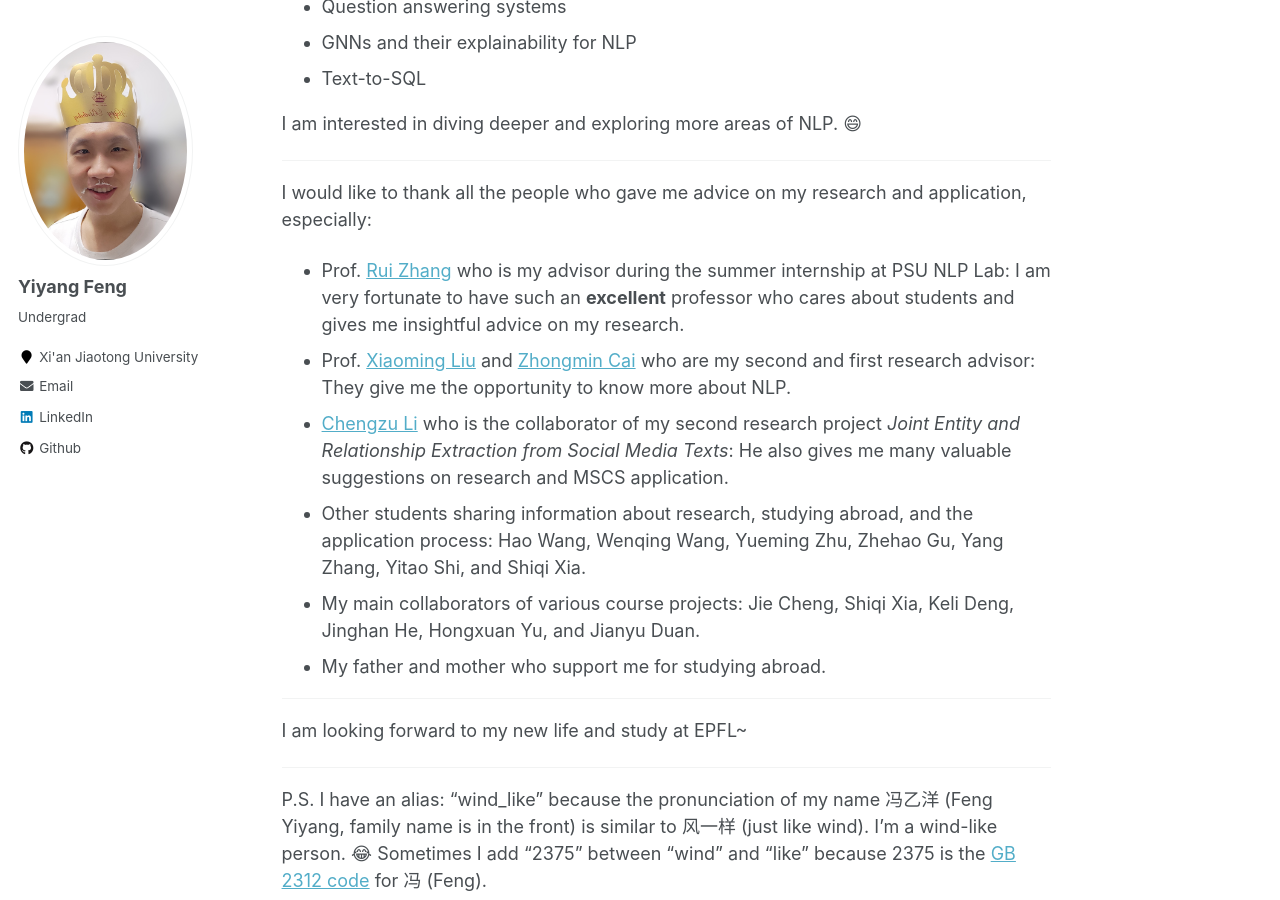
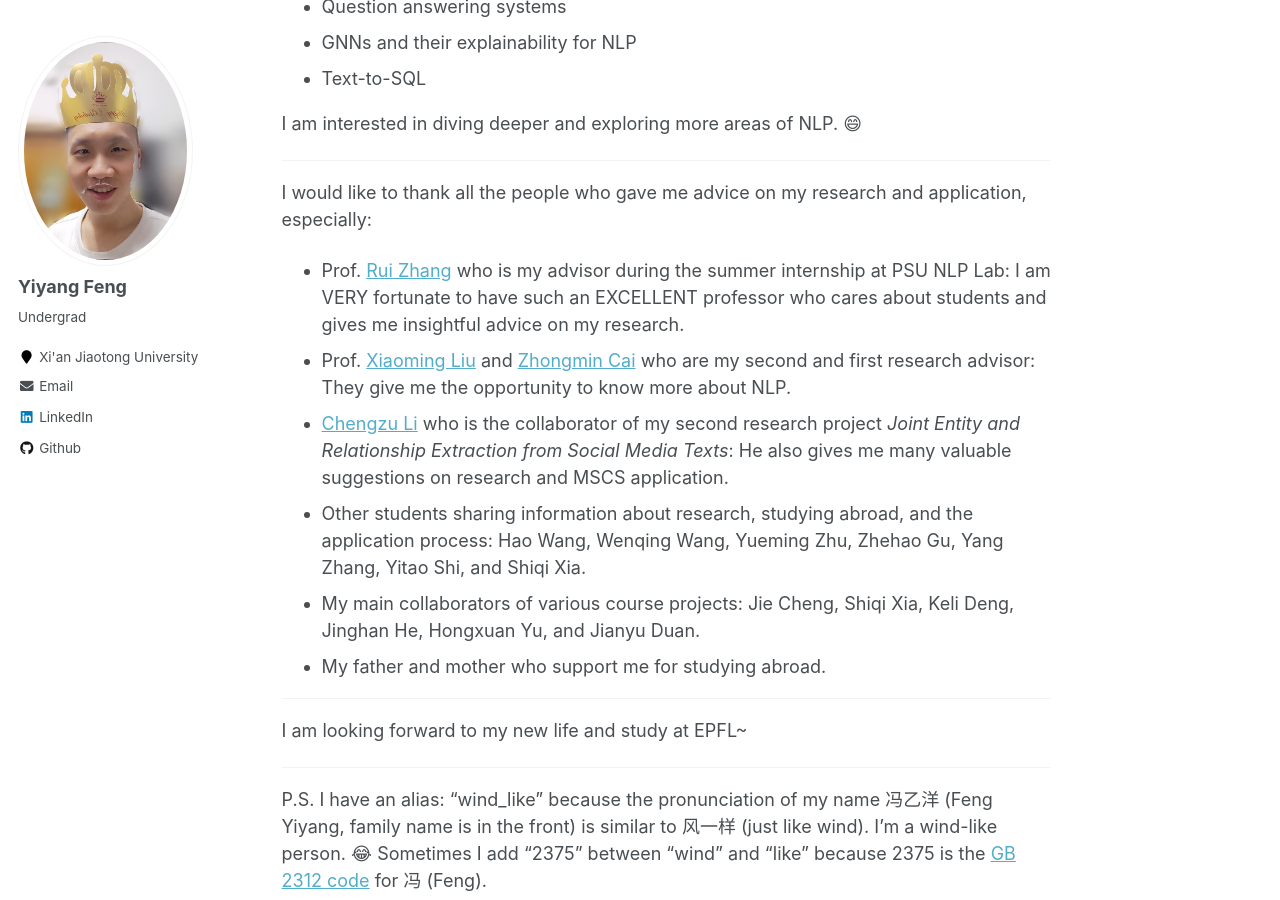
Before and after one commit to Wind-2375-like/Wind-2375-like.github.io, a Jekyll site: the page built from _pages/about.md, in a window 1280 px wide and 900 px high, scrolled down 358 px. Built offline with Jekyll 4.4.1, drawn with Linux system fonts in a browser that asks for light colours; a script that is not in the unit is left out.

```diff
--- a/_pages/about.md
+++ b/_pages/about.md
@@ -23,7 +23,7 @@ I am interested in diving deeper and exploring more areas of NLP. 😄
 
 I would like to thank all the people who gave me advice on my research and application, especially:
 
-- Prof. [Rui Zhang](https://ryanzhumich.github.io/) who is my advisor during the summer internship at PSU NLP Lab: I am very fortunate to have such an **excellent** professor who cares about students and gives me insightful advice on my research.
+- Prof. [Rui Zhang](https://ryanzhumich.github.io/) who is my advisor during the summer internship at PSU NLP Lab: I am VERY fortunate to have such an EXCELLENT professor who cares about students and gives me insightful advice on my research.
 - Prof. [Xiaoming Liu](https://gr.xjtu.edu.cn/en/web/xm.liu) and [Zhongmin Cai](https://gr.xjtu.edu.cn/en/web/zmcai/english-version) who are my second and first research advisor: They give me the opportunity to know more about NLP.
 - [Chengzu Li](https://www.linkedin.cn/incareer/in/chengzu-li-111762226?trk=public_profile_samename-profile) who is the collaborator of my second research project *Joint Entity and Relationship Extraction from Social Media Texts*: He also gives me many valuable suggestions on research and MSCS application.
 - Other students sharing information about research, studying abroad, and the application process: Hao Wang, Wenqing Wang, Yueming Zhu, Zhehao Gu, Yang Zhang, Yitao Shi, and Shiqi Xia.
```
